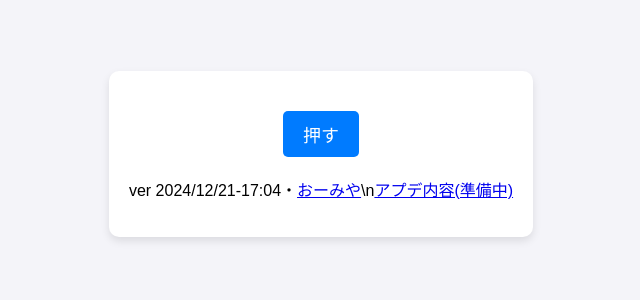
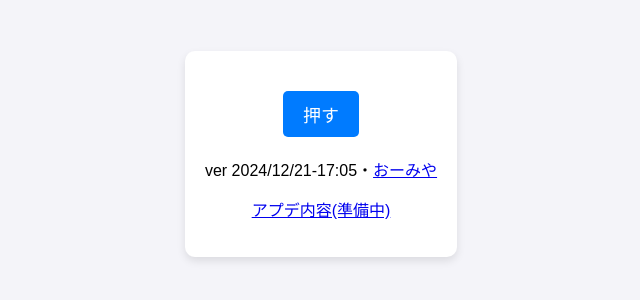
Before and after one commit to minumarapid/MetroRoulette, a plain HTML site: page index.html in a window 1280 px wide. Shown: the part 246-546 px from the top of the page, without its empty margins (319-959 px from the left). Drawn offline with Linux system fonts and the light colour scheme.

Commit message:
Update index.html

```diff
--- a/index.html
+++ b/index.html
@@ -46,7 +46,8 @@
     <div class="container">
         <button onclick="drawLottery()">押す</button>
         <div class="result" id="result"></div>
-        <p> ver 2024/12/21-17:04・<a href="https://misskey.flowers/@minumarapid">おーみや</a>\n<a href="https://tanasan2363.github.io/MetroRoulette/Update.html">アプデ内容(準備中)</a>
+        <p> ver 2024/12/21-17:05・<a href="https://misskey.flowers/@minumarapid">おーみや</a>
+        <p> <a href="https://tanasan2363.github.io/MetroRoulette/Update.html">アプデ内容(準備中)</a>
     </div>
 
     <script>
```
